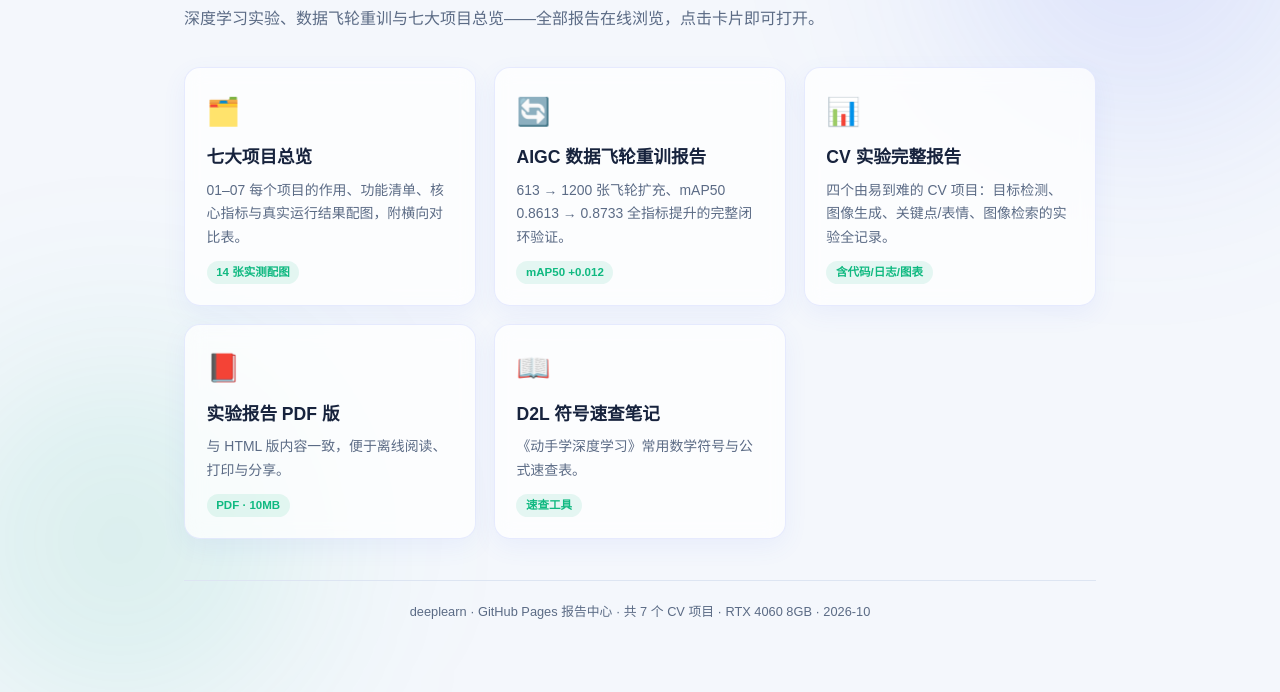
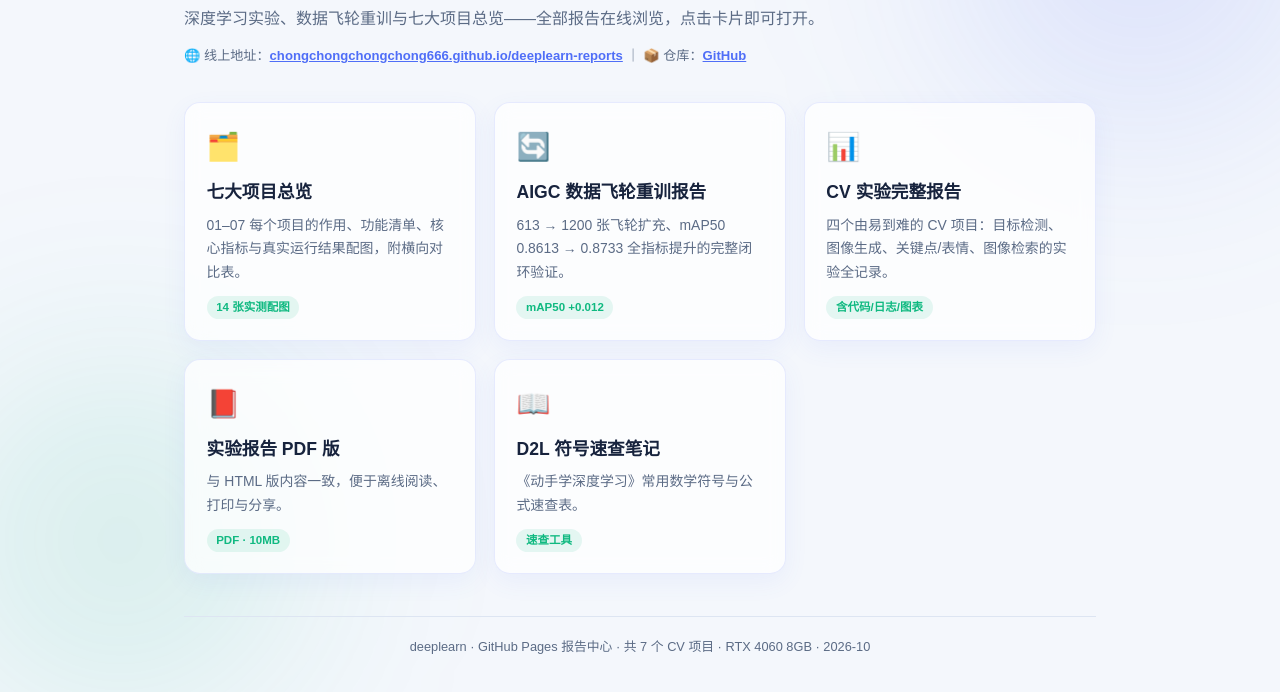
Before and after one commit to chongchongchongchong666/deeplearn-reports, a plain HTML site: page index.html in a window 1280 px wide. Shown: the part 160-852 px from the top of the page. Before the commit the page ends 830 px from the top, so only its background shows below. Drawn offline with Linux system fonts and the light colour scheme.

Commit message:
docs: add deployment README and site link on index page

```diff
--- a/index.html
+++ b/index.html
@@ -62,6 +62,7 @@
   <div class="kicker">deeplearn · reports</div>
   <h1>📄 计算机视觉项目<span class="grad">报告中心</span></h1>
   <p class="sub">深度学习实验、数据飞轮重训与七大项目总览——全部报告在线浏览，点击卡片即可打开。</p>
+  <p class="sub" style="margin-top:-1.4rem;font-size:.82rem">🌐 线上地址：<a href="https://chongchongchongchong666.github.io/deeplearn-reports/" style="color:var(--accent);font-weight:600">chongchongchongchong666.github.io/deeplearn-reports</a> ｜ 📦 仓库：<a href="https://github.com/chongchongchongchong666/deeplearn-reports" style="color:var(--accent);font-weight:600">GitHub</a></p>
 
   <div class="grid">
     <a class="card" href="./seven-projects-overview/seven-projects-overview.html">
```
Also changed, not shown: 1 other file.
